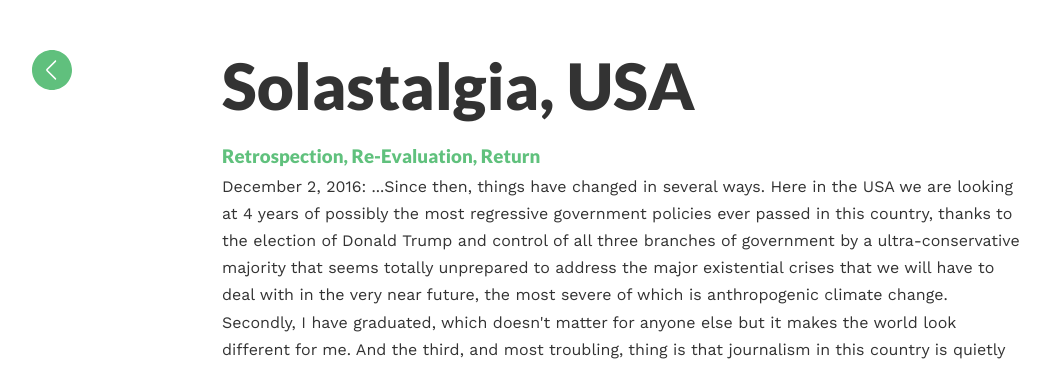
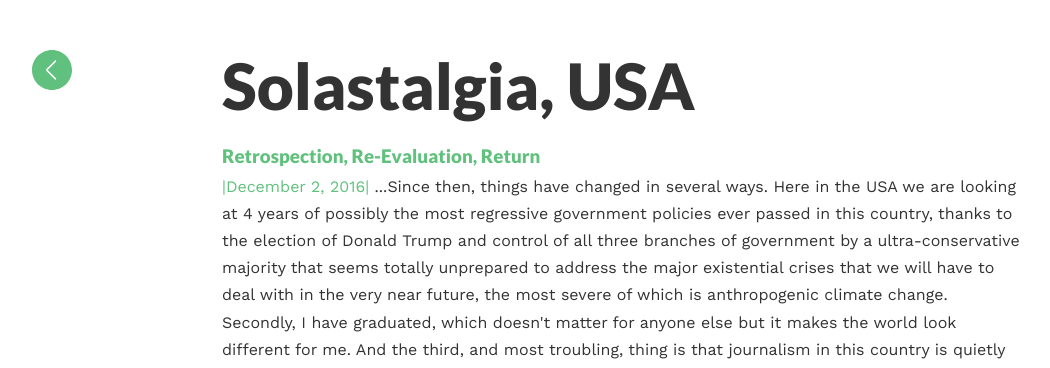
Before and after one commit to SolastalgiaUSA/solastalgiausa.github.io, a Jekyll site: the page built from index.html, in a window 1280 px wide. Shown: the top 368 px of the page, without its empty margins (18-1068 px from the left). Built offline with Jekyll 4.4.1, drawn with Linux system fonts in a browser that asks for light colours; some of the changed text lies outside the part shown.

Commit message:
color the dates

```diff
--- a/index.html
+++ b/index.html
@@ -3,5 +3,5 @@ layout: default
 ---
 <h1 class="headline">{{site.title}}</h1>
 {% for post in site.posts %}
-<h3><a href="{{post.url | prepend: site.baseurl}}">{{post.title}}</a></h3> {{ post.date | date: "%B %-d, %Y" }}: {{ post.excerpt }}
+<h3><a href="{{post.url | prepend: site.baseurl}}">{{post.title}}</a></h3> <span style="color:#60c17d">|{{ post.date | date: "%B %-d, %Y" }}|</span> {{ post.excerpt }}
 {% endfor %}
```
